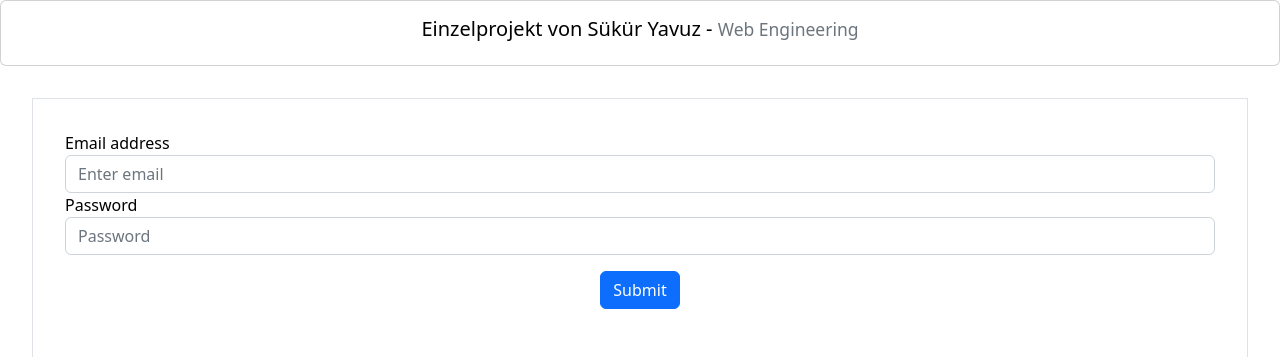
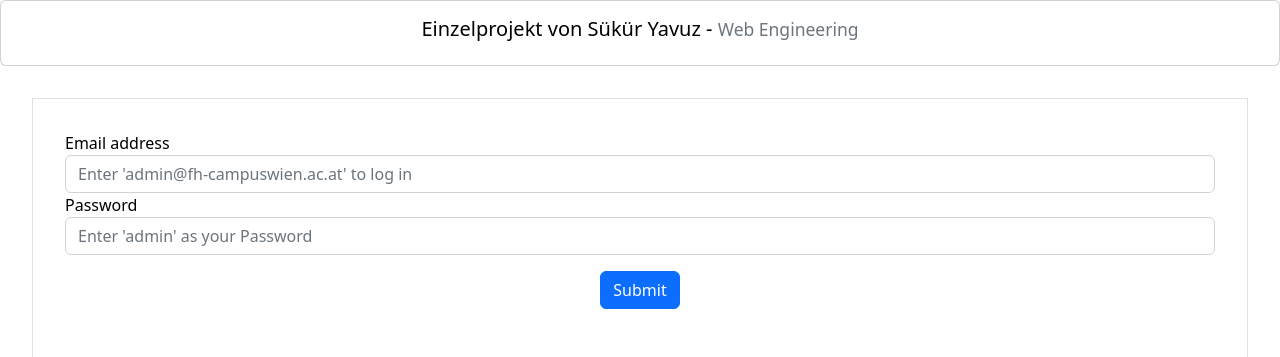
Before and after one commit to sukuryavuz/einzelprojekt-webengineering, a plain HTML site: page index.html in a window 1280 px wide. Shown: the top 357 px of the page. Drawn offline with Linux system fonts and the light colour scheme.

Commit message:
Deploying to gh-pages from @ sukuryavuz/einzelprojekt-webengineering@cd953ba4c0f28fc9e463ceb23ca7db35960b47b5 🚀

```diff
--- a/index.html
+++ b/index.html
@@ -1 +1 @@
-<!doctype html><html><head><meta charset="utf-8"><meta http-equiv="X-UA-Compatible" content="IE=edge"><title>Einzelprojekt - Web Engineering</title><meta name="description" content=""><meta name="viewport" content="width=device-width,initial-scale=1"><link rel="stylesheet" href=""><script defer="defer" src="index.bundle.js"></script></head><body><div class="card text-center"><div class="card-body"><h5 class="card-title">Einzelprojekt von Sükür Yavuz - <small class="text-muted">Web Engineering</small></h5></div></div><form id="login-form" class="border"><div class="form-group"><label for="email">Email address</label> <input type="email" class="form-control" id="email" aria-describedby="emailHelp" placeholder="Enter email"></div><div class="form-group"><label for="password">Password</label> <input type="password" class="form-control" id="password" placeholder="Password"></div><div class="text-center"><button type="button" id="button-submit" class="btn btn-primary">Submit</button></div></form></body></html>
+<!doctype html><html><head><meta charset="utf-8"><meta http-equiv="X-UA-Compatible" content="IE=edge"><title>Einzelprojekt - Web Engineering</title><meta name="description" content=""><meta name="viewport" content="width=device-width,initial-scale=1"><link rel="stylesheet" href=""><script defer="defer" src="index.bundle.js"></script></head><body><div class="card text-center"><div class="card-body"><h5 class="card-title">Einzelprojekt von Sükür Yavuz - <small class="text-muted">Web Engineering</small></h5></div></div><form id="login-form" class="border"><div class="form-group"><label for="email">Email address</label> <input type="email" class="form-control" id="email" aria-describedby="emailHelp" placeholder="Enter 'admin@fh-campuswien.ac.at' to log in"></div><div class="form-group"><label for="password">Password</label> <input type="password" class="form-control" id="password" placeholder="Enter 'admin' as your Password"></div><div class="text-center"><button type="button" id="button-submit" class="btn btn-primary">Submit</button></div></form></body></html>
```
